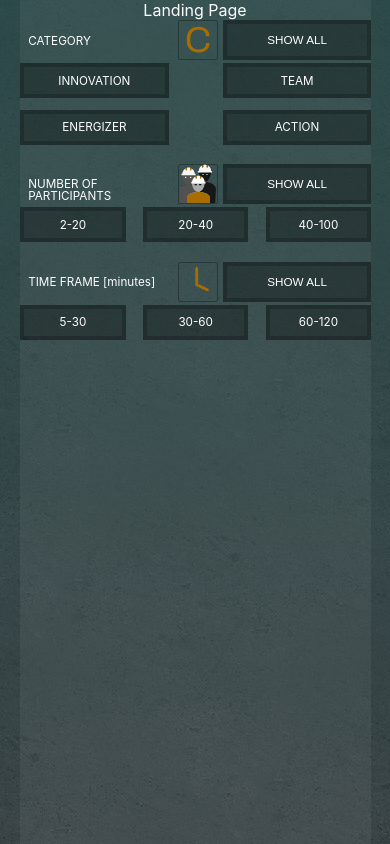
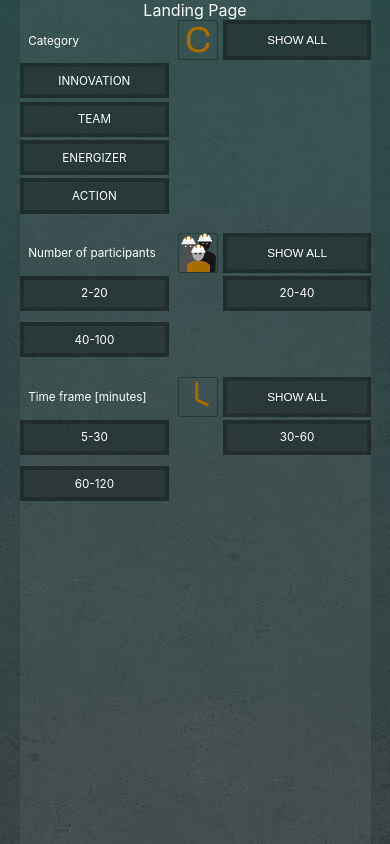
Before and after one commit to HackYourFuture-CPH/kp-toolbox-fp-class21, a React (Create React App) app in the folder packages/client/: page / in a window 390 px wide. Built offline with nearby package versions, Linux system fonts and the light colour scheme.

Commit message:
Styling improved - unused chunks removed

```diff
--- a/packages/client/src/components/FilteringArea/FilteringArea.css
+++ b/packages/client/src/components/FilteringArea/FilteringArea.css
@@ -25,7 +25,6 @@
 
 .filtering-category-title {
   text-align: left;
-  text-transform: uppercase;
   font-weight: 400;
   margin-bottom: 0;
   line-height: 160%;
@@ -124,18 +123,14 @@
     font-size: 3vw;
     width: 38vw;
   }
-  .filtering-checkbox-mobile-view,
-  .filtering-checkbox-mobile-view-for-category {
+  .filtering-checkbox-mobile-view {
     display: flex;
     justify-content: baseline;
     flex-wrap: wrap;
     gap: 0.5rem 1.5rem;
   }
-  .filtering-checkbox-mobile-view-for-category {
-    gap: 0.5rem 2rem;
-  }
 
-  .filtering-checkbox-mobile-view-for-category .filtering-option {
+  .filtering-option {
     width: 40vw;
   }
   .filtering-category-title {
@@ -143,18 +138,15 @@
   }
 }
 @media screen and (min-width: 1px) and (max-width: 450px) {
-  .filtering-checkbox-mobile-view-for-category,
   .filtering-checkbox-mobile-view {
     gap: 0.5rem;
     justify-content: space-between;
   }
-  .filtering-checkbox-mobile-view-for-category .filtering-option {
+  .filtering-option {
     width: 36vw;
     height: 1.7rem;
   }
-  .filtering-option {
-    height: 1.7rem;
-  }
+
   .filtering-category-title {
     width: 100%;
   }
@@ -168,11 +160,8 @@
     width: 25vw;
     font-size: 3.1vw;
   }
+
   .filtering-option {
-    height: 1.5rem;
-  }
-  .filtering-checkbox-mobile-view-for-category .filtering-option {
-    width: 35vw;
     height: 1.5rem;
   }
   .filtering-category {
```
